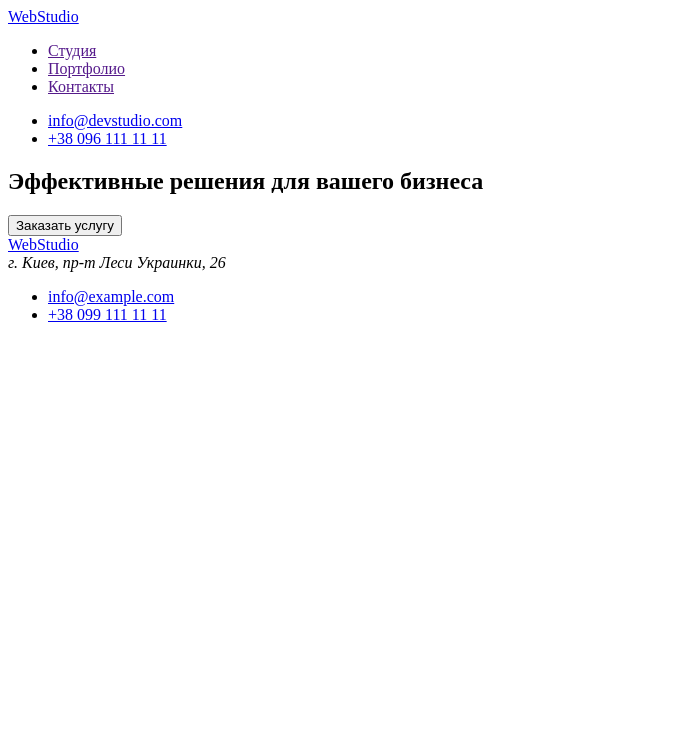
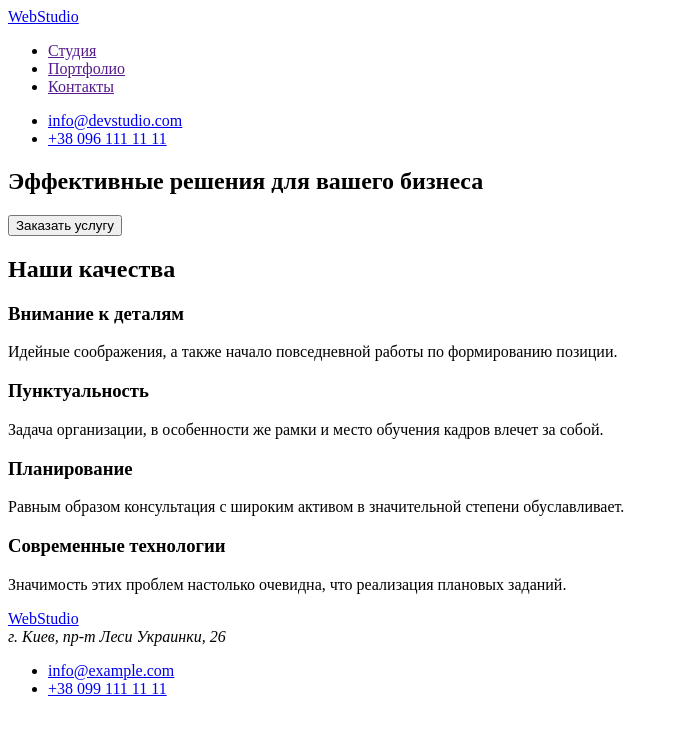
Before and after one commit to Lelyak-Andriy/goit-markup-hw-01, a plain HTML site: page index.html in a window 1280 px wide. Shown: the whole page, without its empty margins (0-679 px from the left). Drawn offline with Linux system fonts and the light colour scheme.

Commit message:
Update index.html
Додає другу секцію з якостями

```diff
--- a/index.html
+++ b/index.html
@@ -32,7 +32,18 @@
     <h1>Эффективные решения для вашего бизнеса</h1>
     <button type="submit">Заказать услугу</button>
 </section>
-
+<!-- Друга секція Наші якості (заголовок треба буде заховати)-->
+<section>
+    <h2>Наши качества</h2>
+    <h3>Внимание к деталям</h3>
+    <p>Идейные соображения, а также начало повседневной работы по формированию позиции.</p>
+    <h3>Пунктуальность</h3>
+    <p>Задача организации, в особенности же рамки и место обучения кадров влечет за собой.</p>
+    <h3>Планирование</h3>
+    <p>Равным образом консультация с широким активом в значительной степени обуславливает.</p>
+    <h3>Современные технологии</h3>
+    <p>Значимость этих проблем настолько очевидна, что реализация плановых заданий.</p>
+</section>
 
 
 
```
